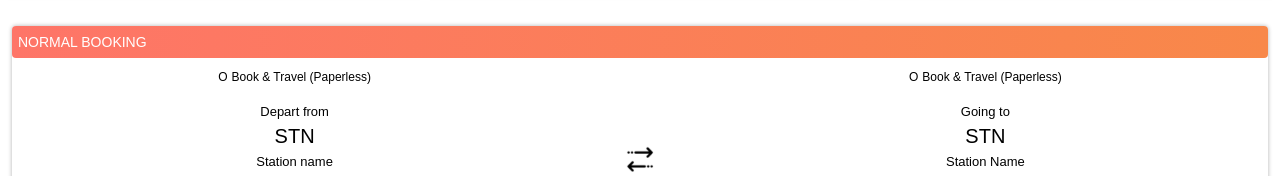
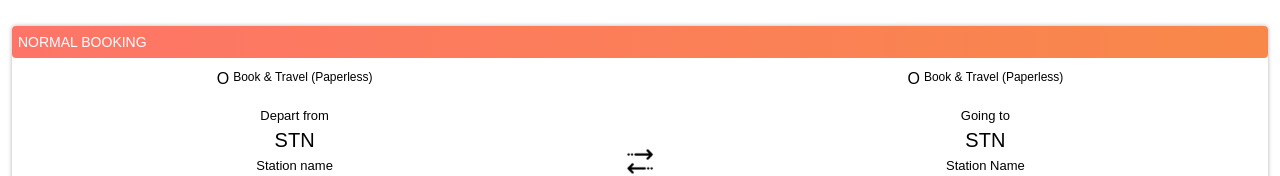
Before and after one commit to MurXGen/UtsUI, a React (Vite) app in the folder client/: page / in a window 1280 px wide. Shown: the part 302-478 px from the top of the page. Built offline with nearby package versions, Linux system fonts and the light colour scheme.

Commit message:
Update NormalBooking.jsx

```diff
--- a/client/src/components/NormalBooking.jsx
+++ b/client/src/components/NormalBooking.jsx
@@ -8,7 +8,7 @@ const NormalBooking = () => {
       <div className="bookingProcess">
         <div className="paperless">
             <div className="paperless_title">
-                <span>O</span>
+                <span style={{ fontSize:'16px' }}>O</span>
                 <span>Book & Travel (Paperless)</span>
             </div>
             <div className="setStart">
@@ -25,7 +25,7 @@ const NormalBooking = () => {
         </div>
         <div className="paperless">
             <div className="paperless_title">
-                <span>O</span>
+                <span style={{ fontSize:'16px' }}>O</span>
                 <span>Book & Travel (Paperless)</span>
             </div>
             <div className="setStart">
```
